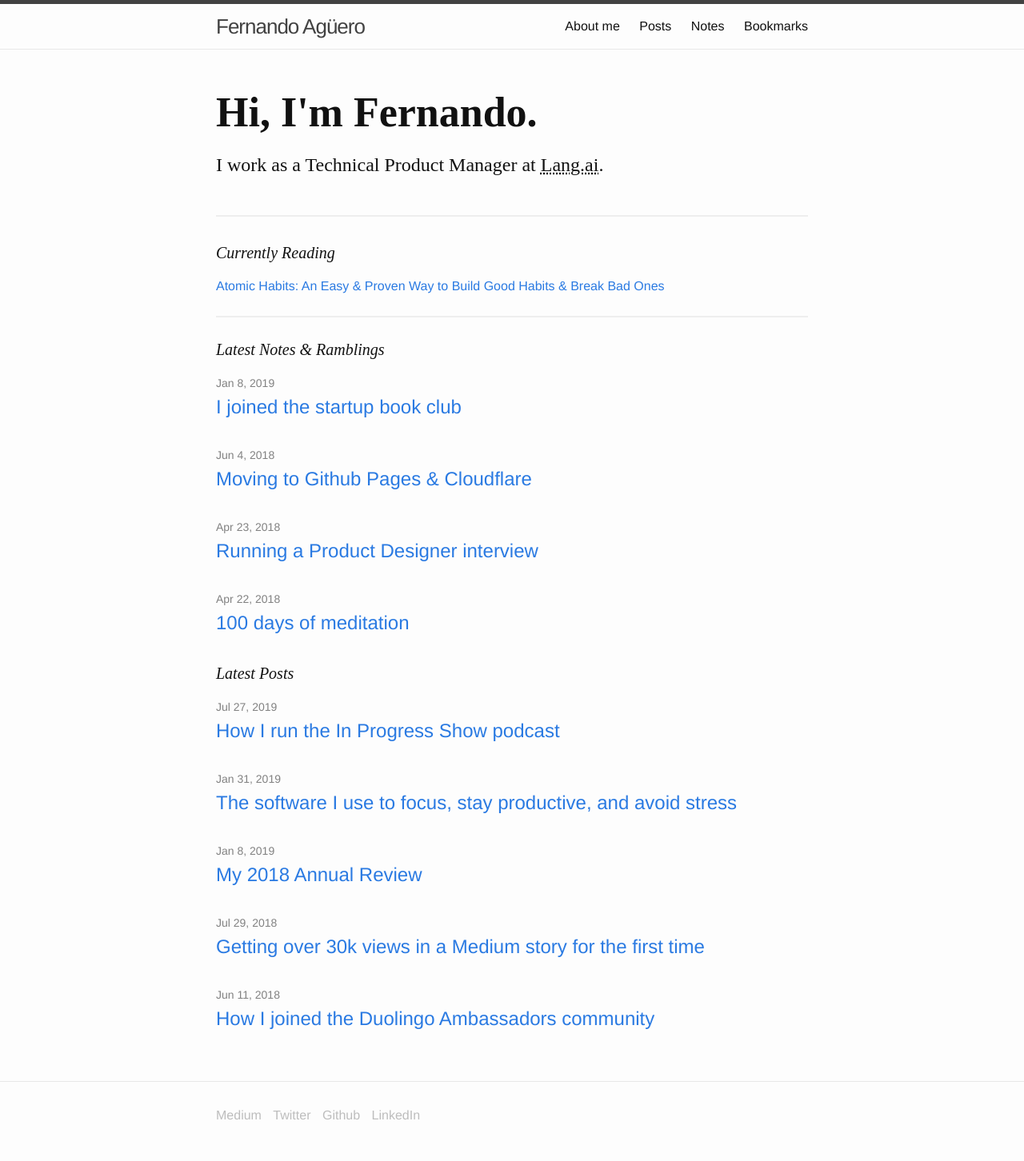
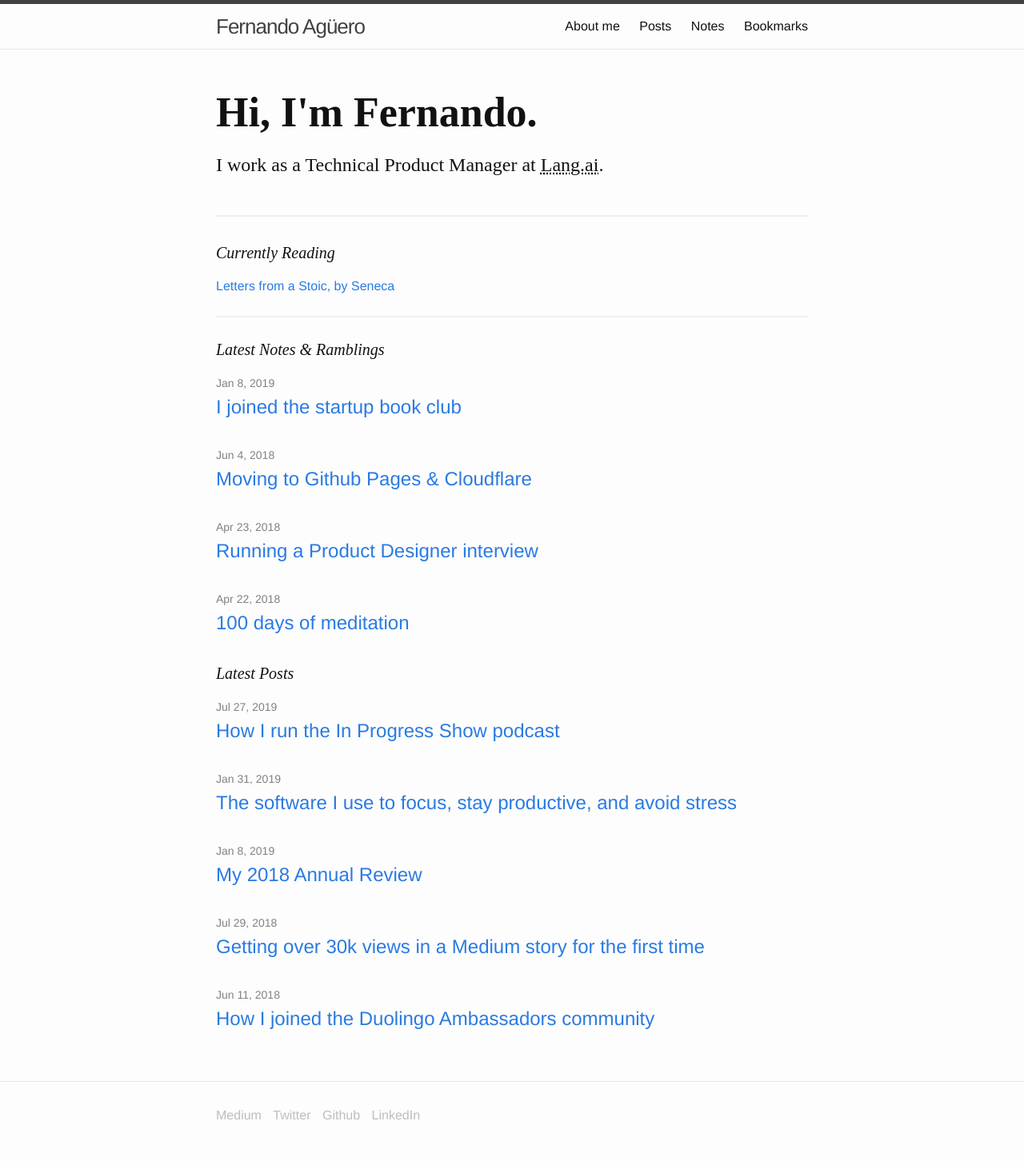
Before and after one commit to fjaguero/site, a Jekyll site: the page built from index.html, in a window 1280 px wide. Shown: the whole page at 80% size. Built offline with Jekyll 4.4.1, drawn with Linux system fonts in a browser that asks for light colours; some web fonts are replaced.

Commit message:
Update currently reading

```diff
--- a/index.html
+++ b/index.html
@@ -10,7 +10,7 @@ layout: default
   </div>
 
   <h1 class="page-heading">Currently Reading</h1>
-  <a class="currently-reading" href="https://www.goodreads.com/book/show/40121378-atomic-habits">  Atomic Habits: An Easy & Proven Way to Build Good Habits & Break Bad Ones </a>
+  <a class="currently-reading" href="https://www.goodreads.com/book/show/97411"> Letters from a Stoic, by Seneca </a>
 
 
   <h1 class="page-heading">Latest Notes & Ramblings</h1>
```
